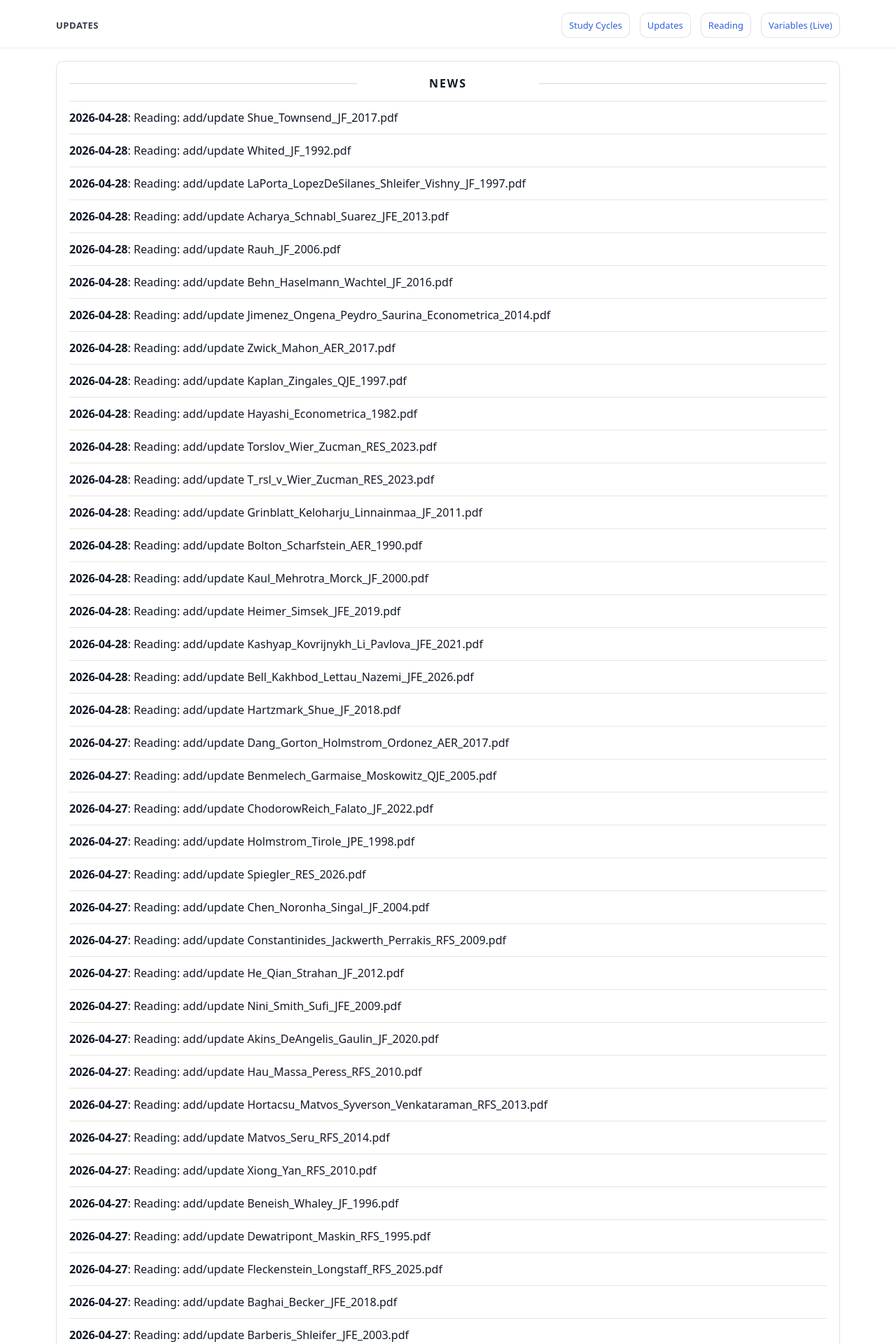
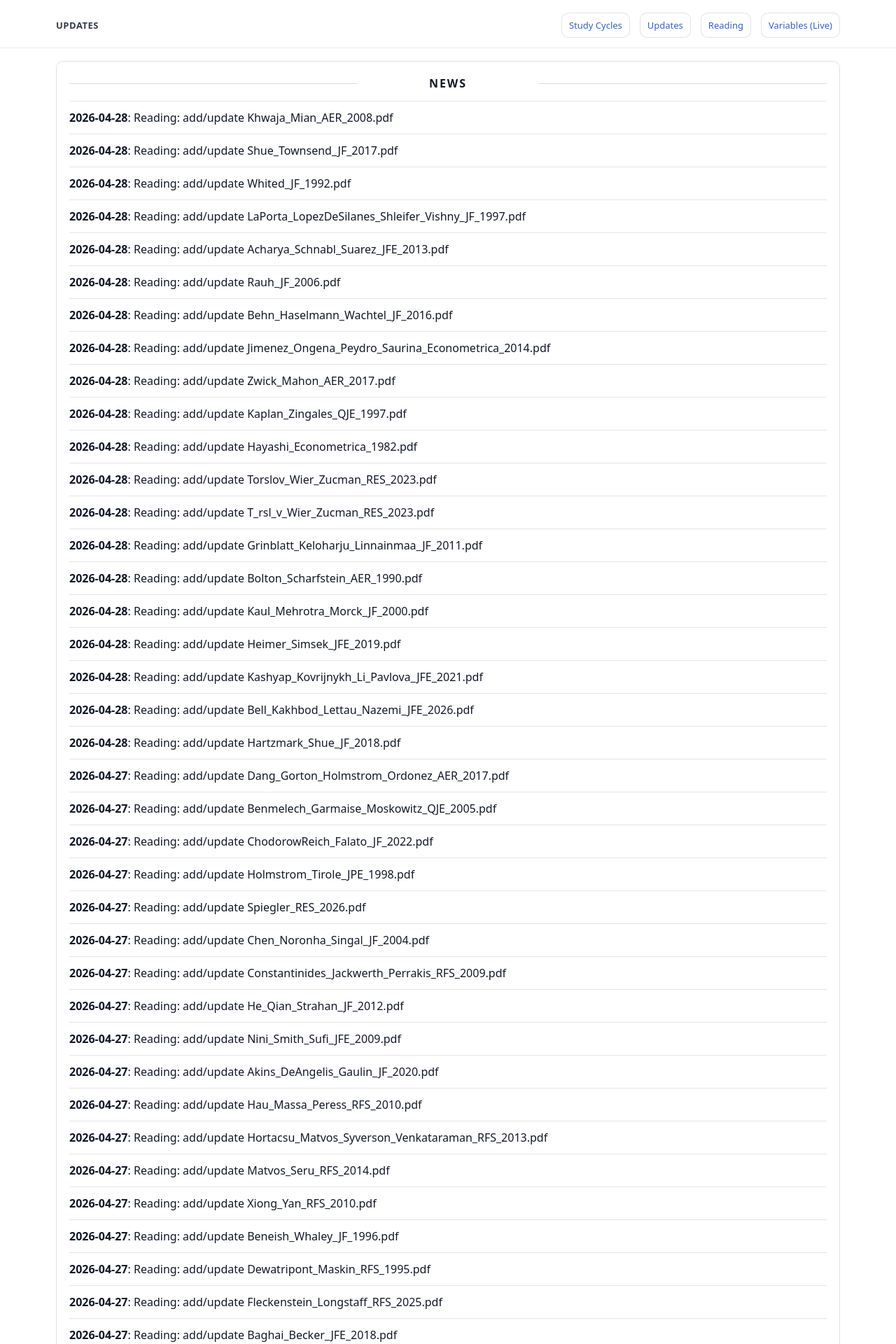
Before and after one commit to yaxinzn/study-archive, a Jekyll site: the page built from updates/index.md, in a window 1280 px wide. Shown: the top 1920 px of the page at 70% size. Built offline with Jekyll 4.4.1, drawn with Linux system fonts in a browser that asks for light colours; some of the changed text lies outside the part shown.

Commit message:
chore: update NEWS feed

```diff
--- a/_data/news.yml
+++ b/_data/news.yml
@@ -1,4 +1,7 @@
 # Auto-generated update history (sorted newest -> oldest). Do not edit manually.
+- ts: "1777372266"
+  date: "2026-04-28"
+  title: "Reading: add/update Khwaja_Mian_AER_2008.pdf"
 - ts: "1777372034"
   date: "2026-04-28"
   title: "Reading: add/update Shue_Townsend_JF_2017.pdf"
```
